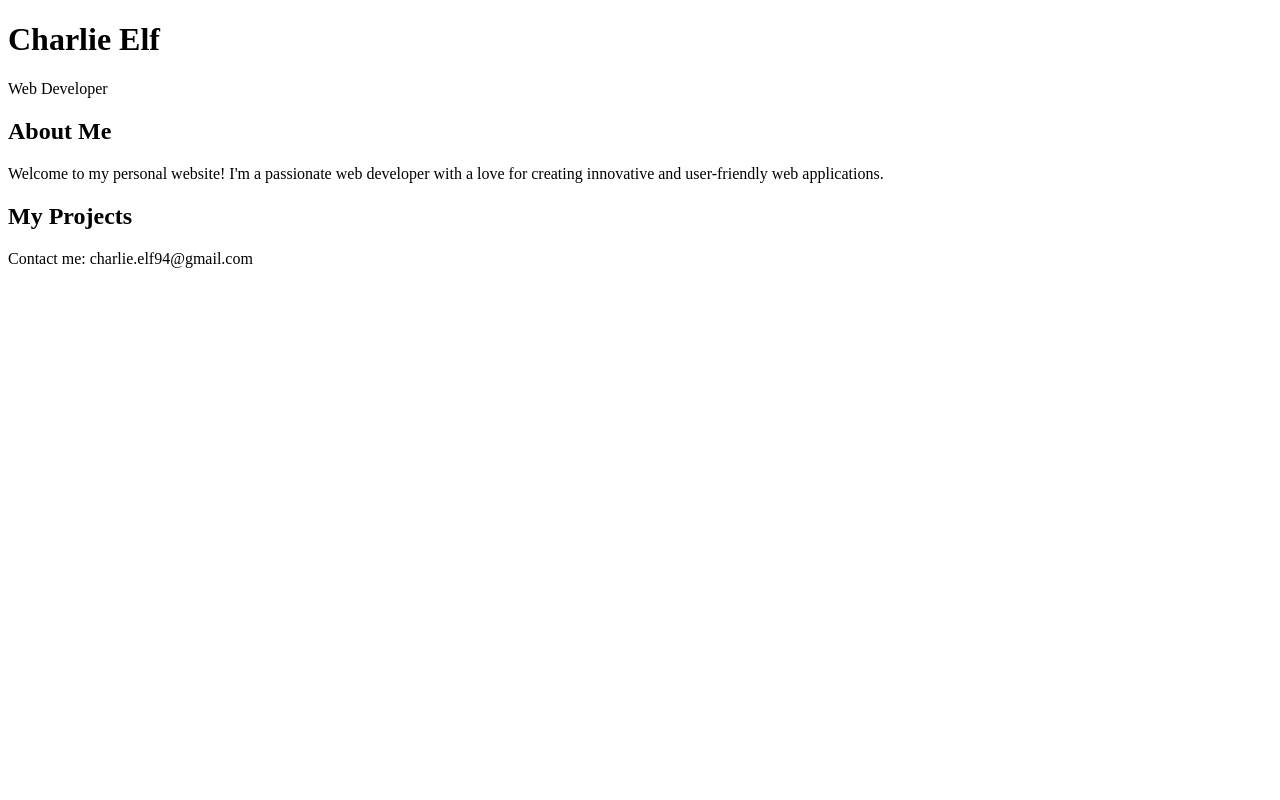
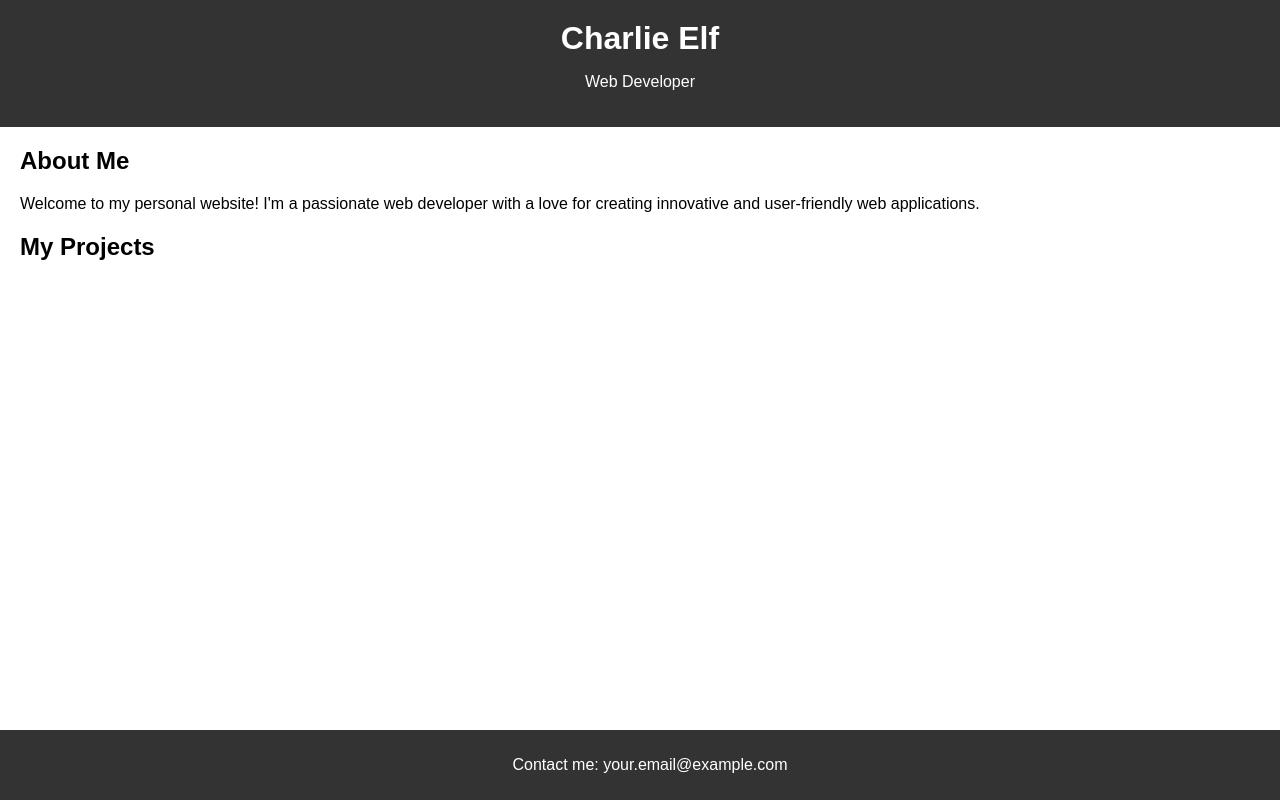
Before and after one commit to elfcharlie/elfcharlie.github.io, a plain HTML site: page index.html in a window 1280 px wide. Drawn offline with Linux system fonts and the light colour scheme; files that its build step writes are made by us from their sources.

Commit message:
afkaf :w

```diff
--- a/index.html
+++ b/index.html
@@ -4,7 +4,7 @@
     <meta charset="UTF-8">
     <meta name="viewport" content="width=device-width, initial-scale=1.0">
     <title>Your Name - Personal Website</title>
-    <link rel="stylesheet" href="styles.css">
+    <link rel="stylesheet" href="style.css">
 </head>
 <body>
 
@@ -29,9 +29,10 @@
     </section>
 
     <footer>
-        <p>Contact me: charlie.elf94@gmail.com</p>
+        <p>Contact me: your.email@example.com</p>
     </footer>
 
-    <script src="scripts.js"></script>
+    <!-- Corrected inclusion of the scripts.js file -->
+    <script src="script.js"></script>
 </body>
 </html>
```
